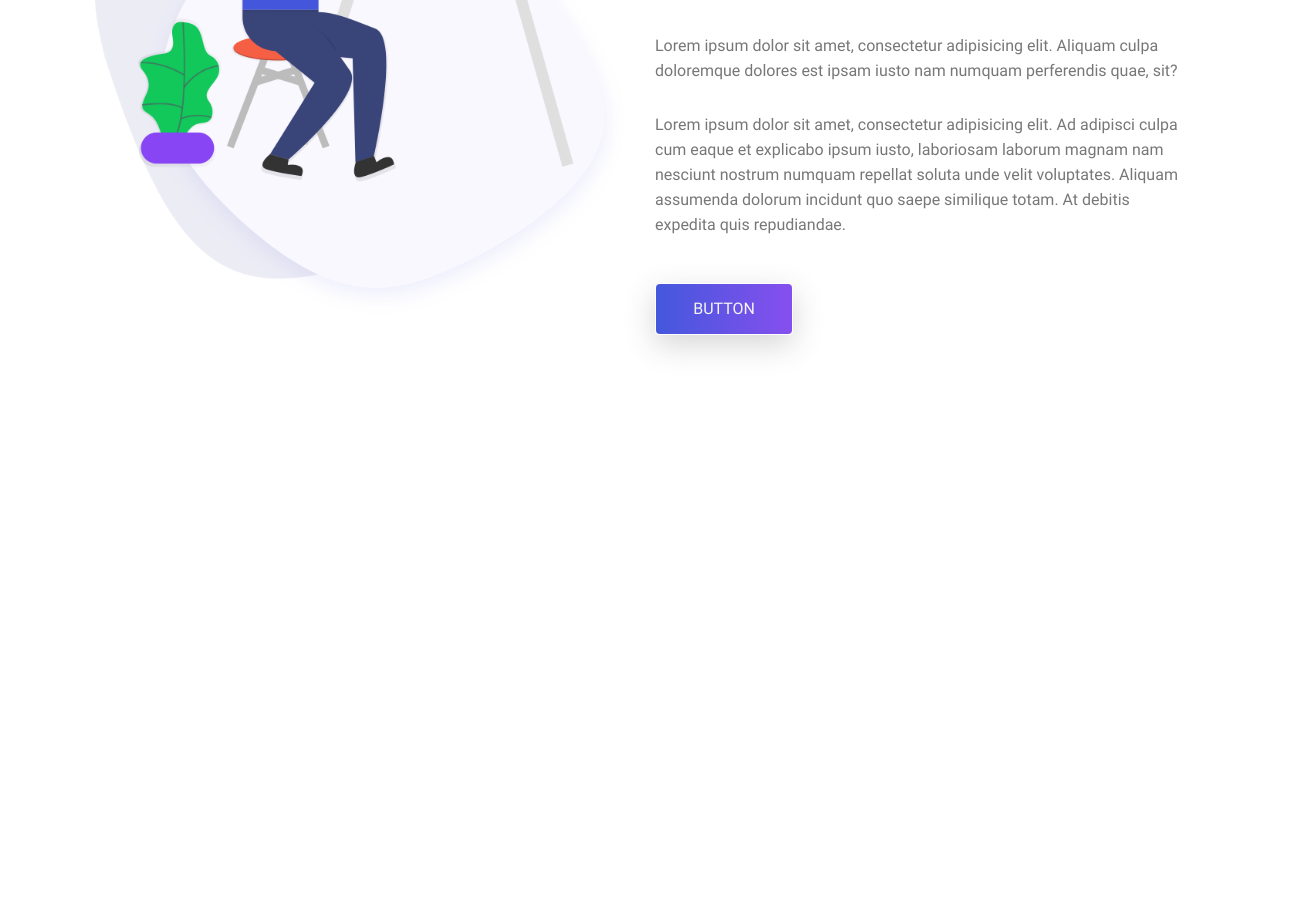
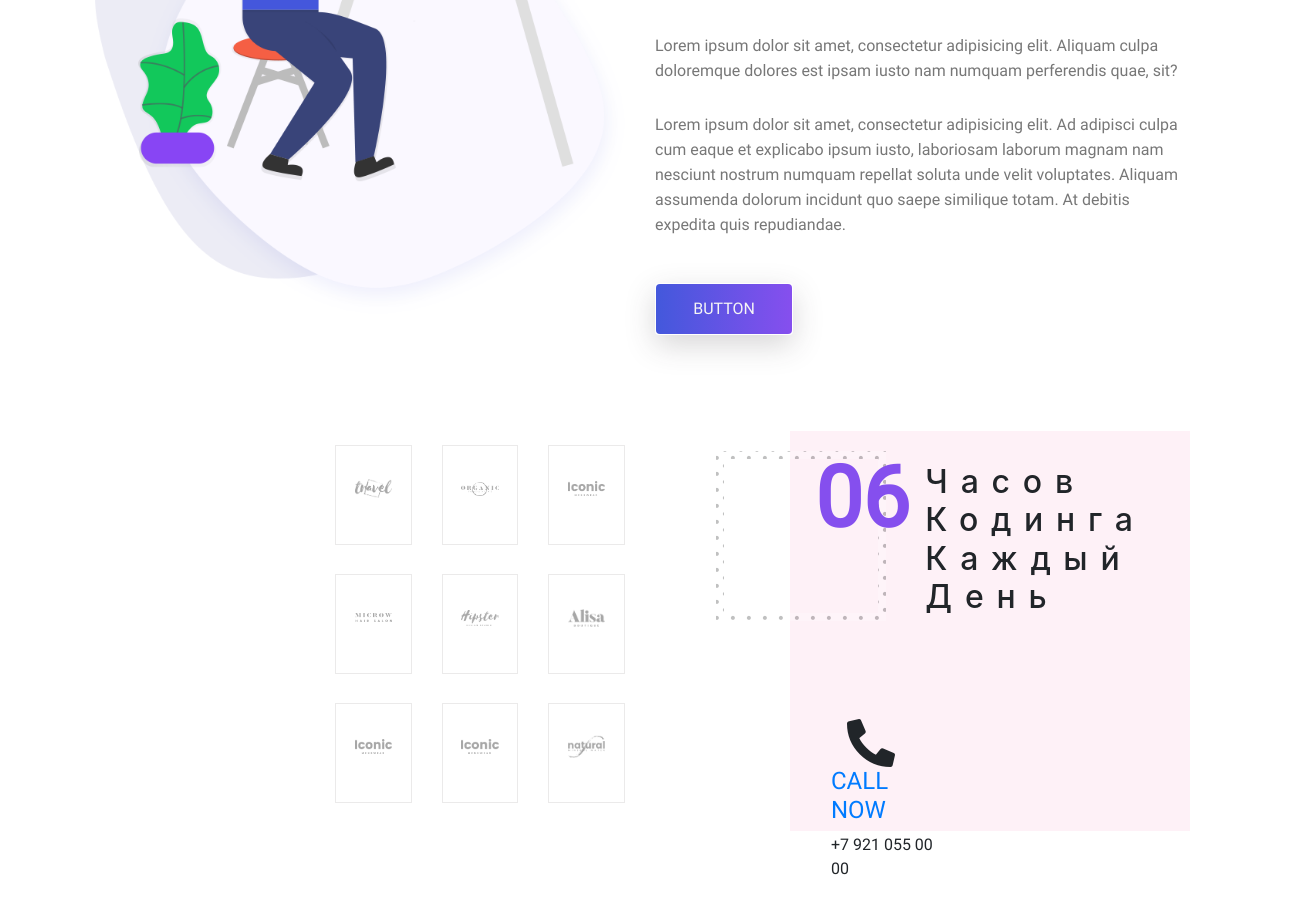
Before and after one commit to YuliaQueen/youlia, a plain HTML site: page index.html in a window 1280 px wide. Shown: the part 921-1826 px from the top of the page, 1311 px wide, since content can reach past the window. Before the commit the page ends 1336 px from the top, so only its background shows below. Drawn offline with Linux system fonts and the light colour scheme.

Commit message:
Added Experience Block

```diff
--- a/css/style.css
+++ b/css/style.css
@@ -40,14 +40,14 @@
 /*Banner Area*/
 
 .site-main .site-banner .site-title h3 {
-padding-top: 35%;
+    padding-top: 35%;
     font-weight: 500;
 }
 
 .site-main .site-banner .site-title h3::after {
     content: "";
     height: 2px;
-    width:  18vw;
+    width: 18vw;
     background: black;
     display: inline-block;
     margin-left: 5%;
@@ -63,8 +63,8 @@ padding-top: 35%;
 }
 
 .site-main .site-banner .banner-image {
-    padding:  5rem 0;
-    width:  90rem;
+    padding: 5rem 0;
+    width: 90rem;
 }
 
 /*End Banner Area*/
@@ -86,3 +86,81 @@ padding-top: 35%;
 }
 
 /*End About Area*/
+
+/*Start Skills Area*/
+.site-main .brand-area {
+    padding: 1rem 20rem;
+    margin-bottom: 4rem;
+}
+
+.site-main .brand-area .first-row .col-lg-4 {
+    display: flex;
+    justify-content: center;
+}
+
+.site-main .brand-area .first-row .col-lg-4 > .single-brand {
+    border: 1px solid var(--border-color);
+    text-align: center;
+    padding: 1.8rem 0;
+    margin: .9rem 0;
+    width: 180px;
+    height: 100px;
+    cursor: pointer;
+    transition: transform .4s ease;
+}
+
+.site-main .brand-area .first-row .col-lg-4 > .single-brand > img {
+    width: 50%;
+}
+
+.site-main .brand-area .first-row .col-lg-4 > .single-brand:hover {
+    box-shadow: var(--box-shadow);
+    transform: scale(1.1);
+}
+
+.site-main .brand-area .first-row .col-lg-4 > .single-brand:hover > img {
+    filter: brightness(0.15);
+}
+
+.site-main .brand-area .experience-area {
+    padding-left: 1rem;
+}
+
+.site-main .brand-area .experience-area span {
+    display: block;
+}
+
+.site-main .brand-area .experience-area h2  span{
+    letter-spacing: .8rem;
+}
+
+.site-main .brand-area .experience-area .years-area {
+    background: url(../img/client-info-bg.png) no-repeat 45px 20px;
+    width: 40rem;
+    height: 18rem;
+    padding: 2rem 0 2rem 8rem;
+    position: relative;
+}
+
+.site-main .brand-area .experience-area .bg-panel {
+    position: absolute;
+    left: -190px;
+    top: 0;
+    background: rgba(238, 96, 167, 0.09);
+    width: 400px;
+    height: 400px;
+    margin-left: 340px;
+    z-index: -1;
+}
+
+.site-main .brand-area .experience-area .years-area .years {
+    font: normal bold 84px/40px var(--roboto);
+    color: var(--primary-color2);
+    z-index: 2;
+}
+
+.site-main .brand-area .experience-area .call-area {
+    padding-left: 10rem;
+}
+
+/*End Skills Area*/
--- a/index.html
+++ b/index.html
@@ -109,6 +109,84 @@
     </section>
     <!-- ========================== End About Area =========================================== -->
 
+    <!-- ========================== My Skills Area =========================================== -->
+    <section class="brand-area">
+        <div class="container-fluid">
+            <div class="row">
+                <div class="col-xl-6 col-lg-12 col-md-12">
+                    <div class="first-row row">
+                        <div class="col-lg-4 col-md-6 col-sm-6">
+                            <div class="single-brand">
+                                <img src="./img/brands/logo1.png" alt="Brand-1">
+                            </div>
+                        </div>
+                        <div class="col-lg-4 col-md-6 col-sm-6">
+                            <div class="single-brand">
+                                <img src="./img/brands/logo2.png" alt="Brand-2">
+                            </div>
+                        </div>
+                        <div class="col-lg-4 col-md-6 col-sm-6">
+                            <div class="single-brand">
+                                <img src="./img/brands/logo3.png" alt="Brand-3">
+                            </div>
+                        </div>
+                        <div class="col-lg-4 col-md-6 col-sm-6">
+                            <div class="single-brand">
+                                <img src="./img/brands/logo4.png" alt="Brand-4">
+                            </div>
+                        </div>
+                        <div class="col-lg-4 col-md-6 col-sm-6">
+                            <div class="single-brand">
+                                <img src="./img/brands/logo5.png" alt="Brand-5">
+                            </div>
+                        </div>
+                        <div class="col-lg-4 col-md-6 col-sm-6">
+                            <div class="single-brand">
+                                <img src="./img/brands/logo6.png" alt="Brand-6">
+                            </div>
+                        </div>
+                        <div class="col-lg-4 col-md-6 col-sm-6">
+                            <div class="single-brand">
+                                <img src="./img/brands/logo7.png" alt="Brand-7">
+                            </div>
+                        </div>
+                        <div class="col-lg-4 col-md-6 col-sm-6">
+                            <div class="single-brand">
+                                <img src="./img/brands/logo8.png" alt="Brand-8">
+                            </div>
+                        </div>
+                        <div class="col-lg-4 col-md-6 col-sm-6">
+                            <div class="single-brand">
+                                <img src="./img/brands/logo9.png" alt="Brand-9">
+                            </div>
+                        </div>
+                    </div>
+                </div>
+                <div class="col-xl-6 col-lg-12 col-md-12">
+                    <div class="experience-area">
+                        <div class="d-flex flex-row years-area">
+                            <h2 class="p-3 years">06</h2>
+                            <h2><span>Часов</span>
+                                <span>Кодинга</span>
+                                <span>Каждый</span>
+                                <span>День</span>
+                            </h2>
+                        </div>
+                        <div class="d-flex flex-row flex-wrap call-area">
+                            <span><i class="fas fa-phone-alt fa-3x px-3"></i></span>
+                            <div class="call-now">
+                                <a href="#" class="text-uppercase h4 font-roboto">Call now</a>
+                                <span class="font-roboto py-2">+7 921 055 00 00</span>
+                            </div>
+                        </div>
+                        <div class="bg-panel"></div>
+                    </div>
+                </div>
+            </div>
+        </div>
+    </section>
+    <!-- ========================== End My Skills Area ======================================= -->
+
 
 </main>
 <!-- ============================== End Main Area ====================================   -->
```
